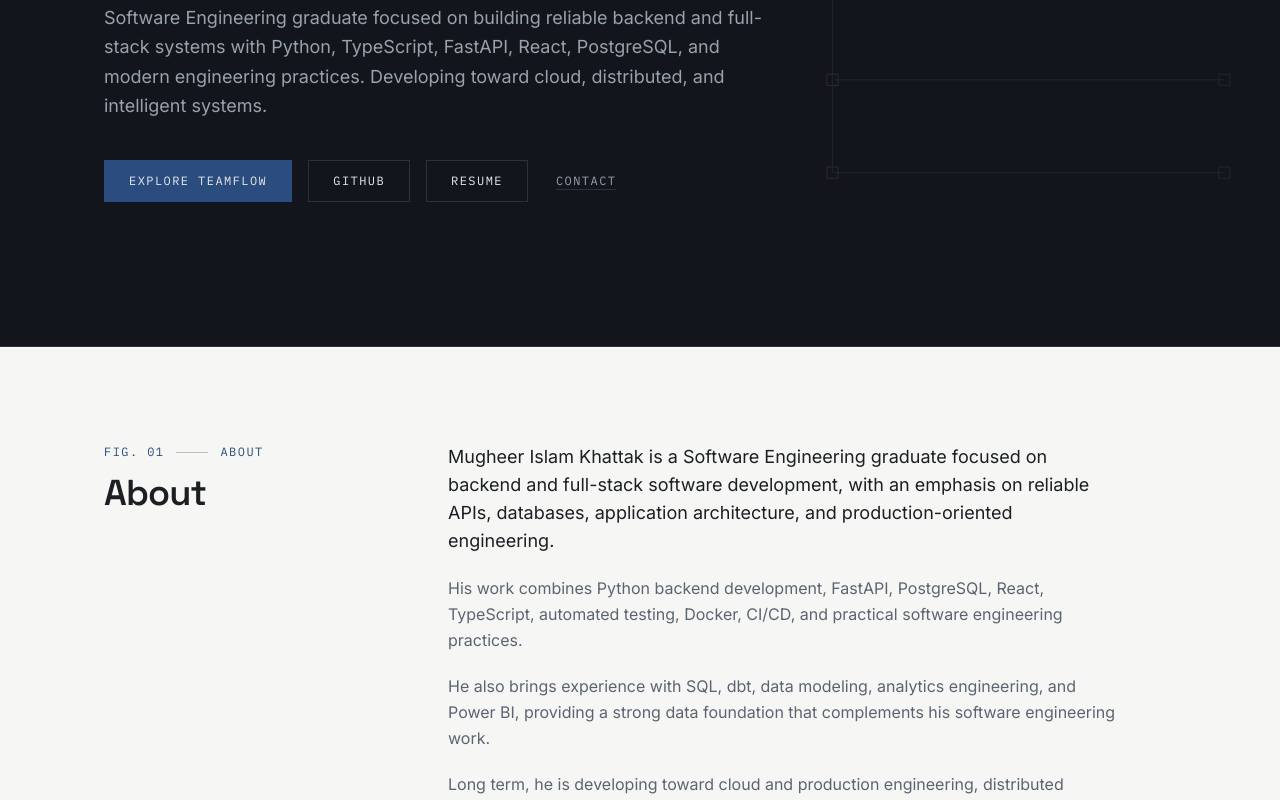
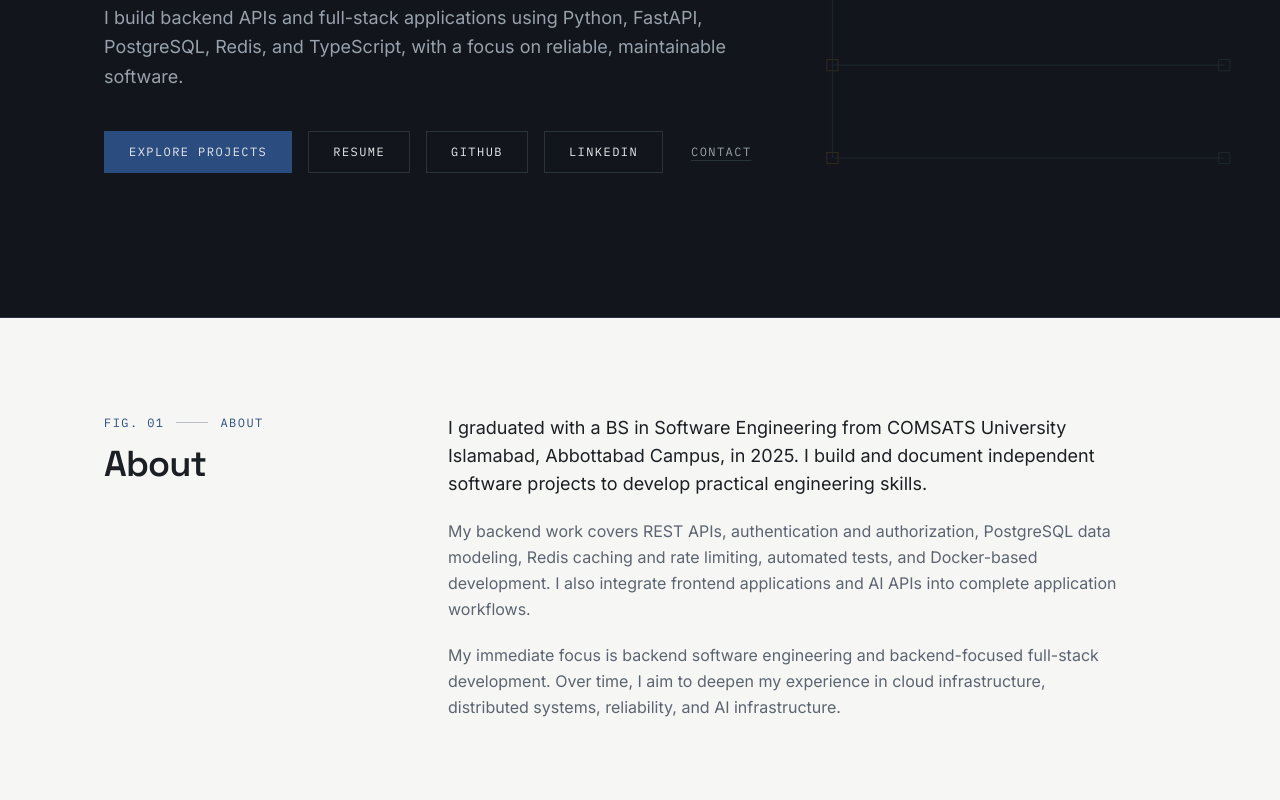
Before and after one commit to Mugheerik/mugheer-site, a React (Vite) app: page / in a window 1280 px wide. Shown: the part 400-1200 px from the top of the page. Built offline with nearby package versions, Linux system fonts and the light colour scheme.

Commit message:
content: target portfolio toward backend engineering roles

```diff
--- a/src/content/profile.ts
+++ b/src/content/profile.ts
@@ -1,50 +1,43 @@
 export const profile = {
   name: "Mugheer Islam Khattak",
-
   role: "Software Engineer | Backend & Full-Stack Systems",
-
   location: "Abbottabad, Pakistan",
-
   email: "Mugheer.ik@gmail.com",
-
   github: "https://github.com/Mugheerik",
-
-  linkedin:
-    "https://www.linkedin.com/in/mugheer-islam-khattak-7a1ab831b/",
-
+  linkedin: "https://www.linkedin.com/in/mugheer-islam-khattak-7a1ab831b/",
   resumePath: "/Mugheer_Islam_Khattak_Resume.pdf",
 };
 
 export const hero = {
   supportingText:
-    "Software Engineering graduate focused on building reliable backend and full-stack systems with Python, TypeScript, FastAPI, React, PostgreSQL, and modern engineering practices. Developing toward cloud, distributed, and intelligent systems.",
-
+    "I build backend APIs and full-stack applications using Python, FastAPI, PostgreSQL, Redis, and TypeScript, with a focus on reliable, maintainable software.",
+  secondaryText:
+    "Currently focused on backend engineering, with a long-term interest in cloud infrastructure, distributed systems, and scalable backend platforms.",
   primaryCta: {
-    label: "Explore TeamFlow",
+    label: "Explore Projects",
     href: "#work",
   },
-
   secondaryCtas: [
+    {
+      label: "Resume",
+      href: "/Mugheer_Islam_Khattak_Resume.pdf",
+    },
     {
       label: "GitHub",
       href: "https://github.com/Mugheerik",
     },
     {
-      label: "Resume",
-      href: "/Mugheer_Islam_Khattak_Resume.pdf",
+      label: "LinkedIn",
+      href: "https://www.linkedin.com/in/mugheer-islam-khattak-7a1ab831b/",
     },
   ],
 };
 
 export const about = {
   paragraphs: [
-    "Mugheer Islam Khattak is a Software Engineering graduate focused on backend and full-stack software development, with an emphasis on reliable APIs, databases, application architecture, and production-oriented engineering.",
-
-    "His work combines Python backend development, FastAPI, PostgreSQL, React, TypeScript, automated testing, Docker, CI/CD, and practical software engineering practices.",
-
-    "He also brings experience with SQL, dbt, data modeling, analytics engineering, and Power BI, providing a strong data foundation that complements his software engineering work.",
-
-    "Long term, he is developing toward cloud and production engineering, distributed systems, AI systems engineering, and ultimately intelligent systems architecture.",
+    "I graduated with a BS in Software Engineering from COMSATS University Islamabad, Abbottabad Campus, in 2025. I build and document independent software projects to develop practical engineering skills.",
+    "My backend work covers REST APIs, authentication and authorization, PostgreSQL data modeling, Redis caching and rate limiting, automated tests, and Docker-based development. I also integrate frontend applications and AI APIs into complete application workflows.",
+    "My immediate focus is backend software engineering and backend-focused full-stack development. Over time, I aim to deepen my experience in cloud infrastructure, distributed systems, reliability, and AI infrastructure.",
   ],
 };
 
```
